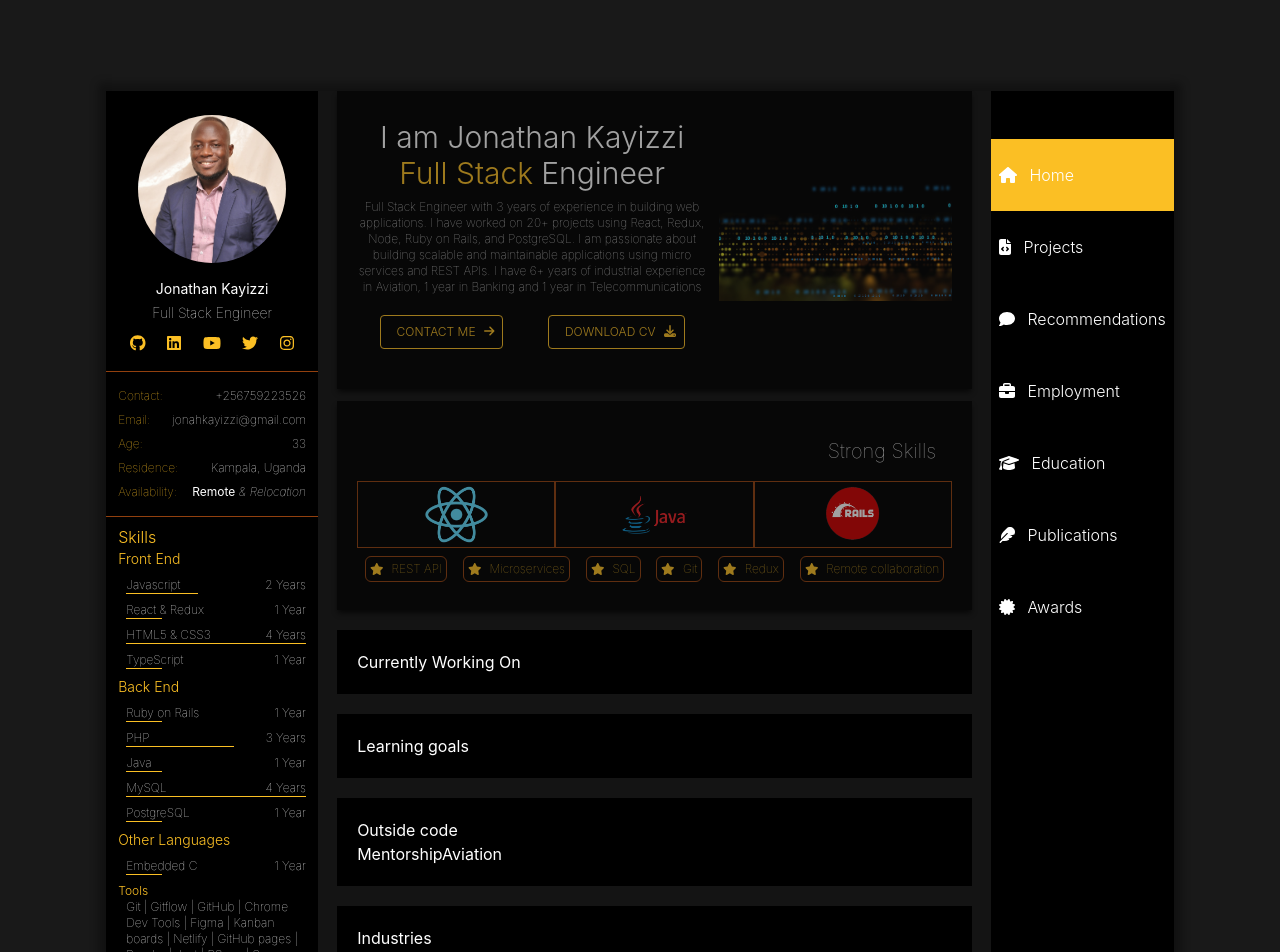
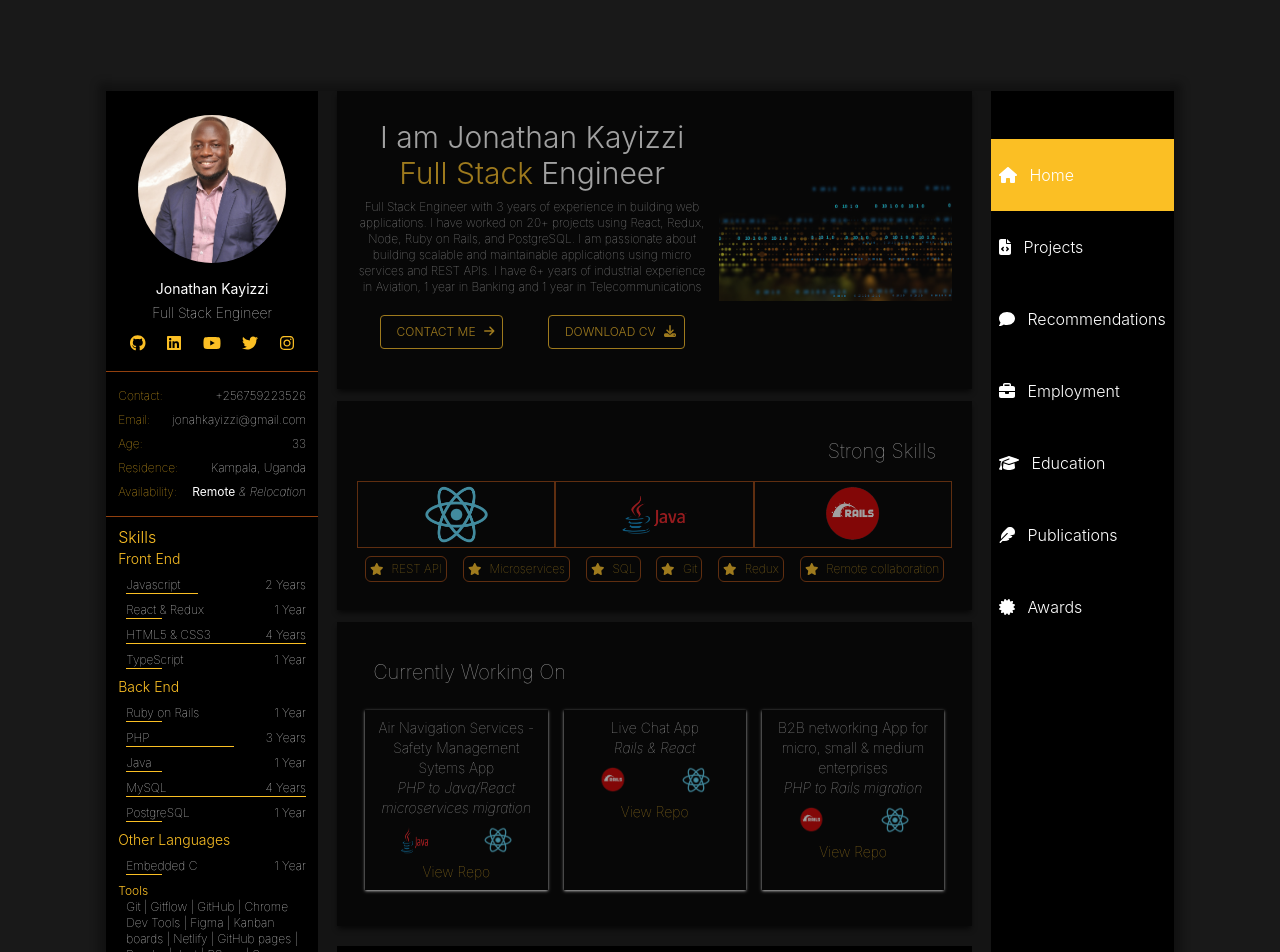
Before and after one commit to JonahKayizzi/my-portfolio, a React (Create React App) app: page / in a window 1280 px wide. Shown: the top 952 px of the page. Built offline with nearby package versions, Linux system fonts and the light colour scheme.

Commit message:
Add currently working card

```diff
--- a/src/components/Home.js
+++ b/src/components/Home.js
@@ -1,6 +1,7 @@
 import React from 'react';
 import { FontAwesomeIcon } from '@fortawesome/react-fontawesome';
 import { faStar } from '@fortawesome/free-solid-svg-icons';
+import { Link } from 'react-router-dom';
 
 const Home = () => (
   <div>
@@ -44,8 +45,64 @@ const Home = () => (
         </li>
       </ul>
     </div>
-    <div className="bg-black my-5 p-5">
-      <p>Currently Working On</p>
+    <div className="bg-black my-3 p-5 shadow-md shadow-black opacity-60">
+      <h2 className="text-xl font-thin my-4 text-left ml-4">
+        Currently Working On
+      </h2>
+      <ul className="flex justify-around my-2">
+        <li className="w-1/3 flex flex-col gap-2 items-center bg-black shadow shadow-white p-2 m-2">
+          <p className="text-center font-thin text-sm">
+            <span>Air Navigation Services - Safety Management Sytems App</span>
+            <br />
+            <span className="italic">
+              PHP to Java/React microservices migration
+            </span>
+          </p>
+          <div className="flex justify-around">
+            <img className="w-1/6" src="java.png" alt="react" />
+            <img className="w-1/6" src="react.png" alt="react" />
+          </div>
+          <Link
+            className="text-amber-400 text-sm font-thin"
+            to="https://github.com/JonahKayizzi/ANS-SMS-Java-React"
+          >
+            View Repo
+          </Link>
+        </li>
+        <li className="w-1/3 flex flex-col gap-2 items-center bg-black shadow shadow-white p-2 m-2">
+          <p className="text-center font-thin text-sm">
+            <span>Live Chat App</span>
+            <br />
+            <span className="italic">Rails & React</span>
+          </p>
+          <div className="flex justify-around">
+            <img className="w-1/6" src="rails.png" alt="react" />
+            <img className="w-1/6" src="react.png" alt="react" />
+          </div>
+          <Link className="text-amber-400 text-sm font-thin" to="/projects/1">
+            View Repo
+          </Link>
+        </li>
+        <li className="w-1/3 flex flex-col gap-2 items-center bg-black shadow shadow-white p-2 m-2">
+          <p className="text-center font-thin text-sm">
+            <span>
+              B2B networking App for micro, small & medium enterprises
+            </span>
+            <br />
+            <span className="italic">PHP to Rails migration</span>
+          </p>
+          <div className="flex justify-around">
+            <img className="w-1/6" src="rails.png" alt="react" />
+            <img className="w-1/6" src="react.png" alt="react" />
+          </div>
+          <Link
+            className="text-amber-400 text-sm font-thin"
+            to="https://github.com/JonahKayizzi/Yunga-React-Rails-BackEnd"
+          >
+            View Repo
+          </Link>
+        </li>
+      </ul>
     </div>
     <div className="bg-black my-5 p-5">
       <p>Learning goals</p>
```
